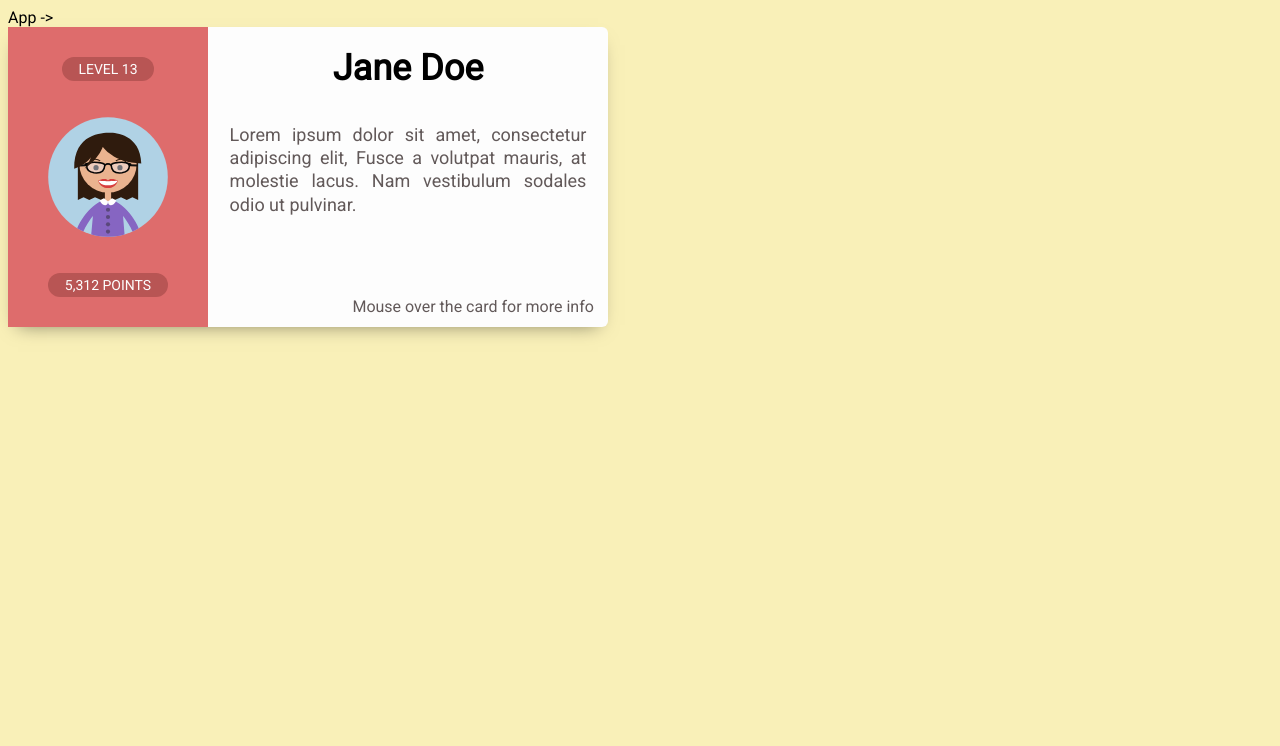
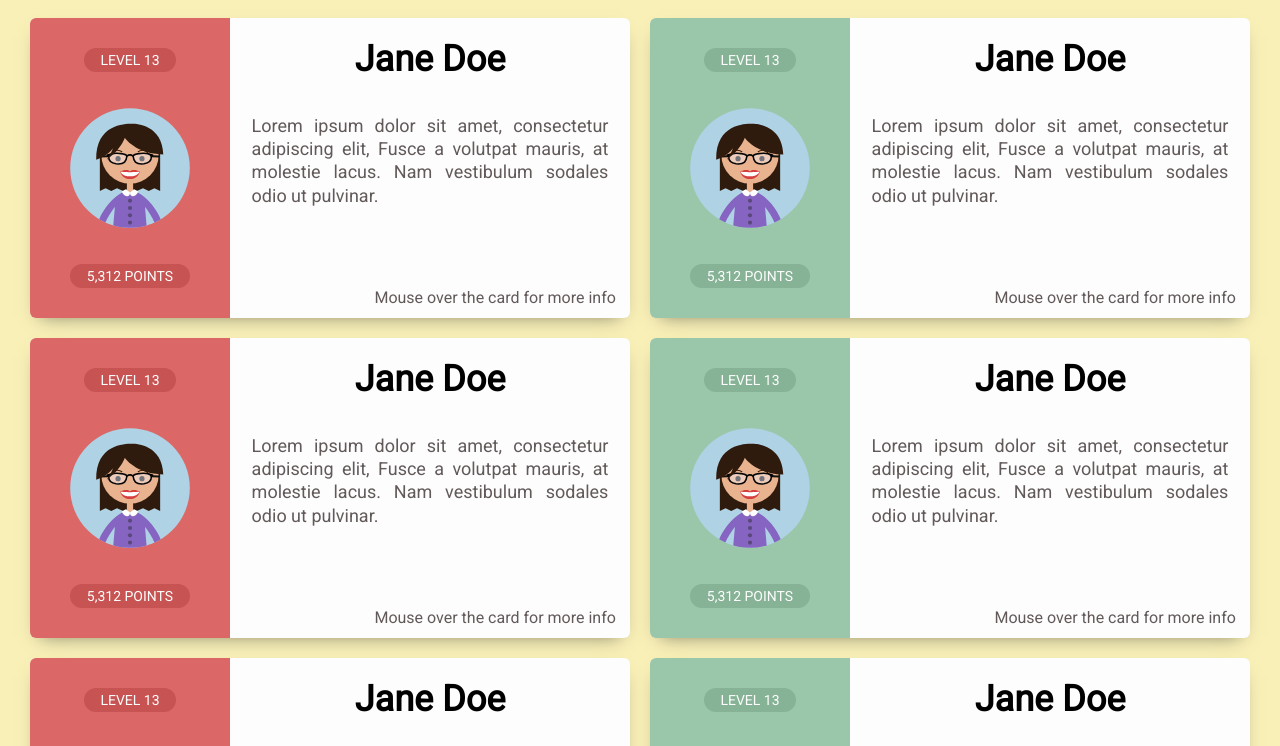
Before and after one commit to akash191095/cardify, a React (Create React App) app: page / in a window 1280 px wide. Shown: the top 746 px of the page. Built offline with nearby package versions, Linux system fonts and the light colour scheme.

Commit message:
added grid of cards

```diff
--- /dev/null
+++ b/src/actions/index.js
@@ -0,0 +1,6 @@
+export const addCard = (color, name, key) => {
+	return {
+		type: 'ADD_CARD',
+		payload: { color, name, key }
+	};
+};
--- /dev/null
+++ b/src/components/AddCards.js
@@ -0,0 +1,50 @@
+import React, { useState } from 'react';
+import { Link } from 'react-router-dom';
+import { connect } from 'react-redux';
+import { addCard } from '../actions';
+
+const AddCards = (props) => {
+	let [ color, setColor ] = useState('#4286f4');
+	const [ name, setName ] = useState('John Doe');
+
+	const onInputChange = (e) => {
+		if (e.target.name === 'color') {
+			setColor(e.target.value);
+		} else if (e.target.name === 'name') {
+			setName(e.target.value);
+		}
+	};
+
+	const onSubmit = (e) => {
+		e.preventDefault();
+		const key = Math.random();
+		props.dispatch(addCard(color, name, key));
+	};
+
+	return (
+		<div>
+			<form onSubmit={(e) => onSubmit(e)}>
+				<div>
+					Hex Color
+					<input name="color" type="text" value={color} onChange={(e) => onInputChange(e)} />
+				</div>
+				<div>
+					Name
+					<input name="name" type="text" value={name} onChange={(e) => onInputChange(e)} />
+				</div>
+				<button type="submit">Add a card!</button>
+			</form>
+      <div>
+        <Link to="/">Link to Cards</Link>
+      </div>
+		</div>
+	);
+};
+
+const mapStateToProps = (state) => {
+	return {
+		cards: state.card.cards
+	};
+};
+
+export default connect(mapStateToProps)(AddCards);
--- a/src/components/App.js
+++ b/src/components/App.js
@@ -1,12 +1,11 @@
 import React from 'react';
-import Card from './Card';
 import '../styles/App.css';
+import RenderCardsGrid from './RenderCardsGrid';
 
 function App() {
 	return (
 		<div>
-			App ->
-			<Card />
+			<RenderCardsGrid />
 		</div>
 	);
 }
--- a/src/components/Card.js
+++ b/src/components/Card.js
@@ -4,23 +4,24 @@ import '../styles/card.css';
 
 const Wrapper = styled.div`
 	font-size: 10px;
-	max-width: 60em;
+	width: 60em;
 	height: 30em;
 	box-shadow: 0px 8px 18px -10px rgba(0, 0, 0, 0.5);
 	background-color: #fdfdfd;
-	// background-color: black;
 	border-radius: 6px;
 	display: flex;
 	justify-content: flex-start;
 	align-items: center;
 	position: relative;
+	margin: 1em;
 `;
 
 const LeftContainer = styled.div`
 	width: 20em;
 	height: 30em;
-	background-color: #de6c6c;
-	// border-radius: 6px;
+	background-color: ${(props) => props.color};
+	border-top-left-radius: 6px;
+	border-bottom-left-radius: 6px;
 	z-index: 10;
 	overflow: hidden;
 	transition: .5s width;
@@ -51,7 +52,8 @@ const RightContainer = styled.div`
 
 const CylinderText = styled.p`
 	margin: 0;
-	background-color: #b85554;
+	// background-color: #b85554;
+	background-color: ${props => LightenDarkenColor(props.color, -20)};
 	border-radius: 30px;
 	display: flex;
 	justify-content: center;
@@ -105,7 +107,7 @@ const IconInfoContainer = styled.div`
 	align-self: flex-end;
 	margin-bottom: 1.5em;
 	position: relative;
-	top: 8em;
+	top: 3em;
 `;
 
 const IconInfo = styled.div`
@@ -141,19 +143,84 @@ const ProfileNameLight = styled.h2`
 	width: 100%;
 `;
 
+const ProfileDetailsContainer = styled.div`
+	display: flex;
+	justify-content: center;
+	align-items: center;
+	flex-direction: column;
+	position: relative;
+	top: -3em;
+	& div {
+		display: flex;
+		justify-content: space-between;
+		width: 35em;
+	}
+
+	& h3 {
+		color: #fdfdfd;
+		font-weight: 300;
+		opacity: .8;
+		font-size: 1.8em;
+		margin: 0;
+		margin-bottom: 0.3em;
+	}
+`;
+
 const Avatar = styled.img`width: 13em;`;
 
-const Card = () => {
+function LightenDarkenColor(col, amt) {
+	var usePound = false;
+
+	if (col[0] === '#') {
+		col = col.slice(1);
+		usePound = true;
+	}
+
+	var num = parseInt(col, 16);
+
+	var r = (num >> 16) + amt;
+
+	if (r > 255) r = 255;
+	else if (r < 0) r = 0;
+
+	var b = ((num >> 8) & 0x00ff) + amt;
+
+	if (b > 255) b = 255;
+	else if (b < 0) b = 0;
+
+	var g = (num & 0x0000ff) + amt;
+
+	if (g > 255) g = 255;
+	else if (g < 0) g = 0;
+
+	return (usePound ? '#' : '') + (g | (b << 8) | (r << 16)).toString(16);
+}
+
+const Card = (props) => {
 	return (
 		<Wrapper className="card-wrapper">
-			<LeftContainer className="card-expand">
+			<LeftContainer className="card-expand" color={props.color}>
 				<LeftDetailsContainer>
-					<CylinderText style={{ marginTop: '1em' }}>LEVEL 13</CylinderText>
+					<CylinderText color={props.color} style={{ marginTop: '1em' }}>
+						LEVEL 13
+					</CylinderText>
 					<Avatar src={require('../assets/woman.svg')} alt="avatar" />
-					<CylinderText style={{ marginBottom: '1em' }}>5,312 POINTS</CylinderText>
+					<CylinderText color={props.color} style={{ marginBottom: '1em' }}>
+						5,312 POINTS
+					</CylinderText>
 				</LeftDetailsContainer>
 				<RightDetailsContainer>
-					<ProfileNameLight>Jane Doe</ProfileNameLight>
+					<ProfileNameLight>{props.name}</ProfileNameLight>
+					<ProfileDetailsContainer>
+						<div>
+							<h3>Group Name</h3>
+							<h3>Joined January 2019</h3>
+						</div>
+						<div>
+							<h3>Position/Role</h3>
+							<h3>City, Country</h3>
+						</div>
+					</ProfileDetailsContainer>
 					<IconInfoContainer>
 						<IconInfo>
 							<h3>AWARDS</h3>
@@ -179,7 +246,7 @@ const Card = () => {
 				</RightDetailsContainer>
 			</LeftContainer>
 			<RightContainer>
-				<TextPrimary>Jane Doe</TextPrimary>
+				<TextPrimary>{props.name}</TextPrimary>
 				<TextPrimarySmall>
 					Lorem ipsum dolor sit amet, consectetur adipiscing elit, Fusce a volutpat mauris, at molestie lacus.
 					Nam vestibulum sodales odio ut pulvinar.
--- /dev/null
+++ b/src/components/RenderCardsGrid.js
@@ -0,0 +1,33 @@
+import React from 'react';
+import { connect } from 'react-redux';
+import styled from 'styled-components';
+import { Link } from 'react-router-dom';
+import Card from './Card';
+
+const CardGrid = styled.div`
+	display: flex;
+	justify-content: center;
+	align-items: center;
+	flex-wrap: wrap;
+`;
+
+const RenderCardsGrid = (props) => {
+	return (
+		<div>
+			<CardGrid>
+				{props.cards.map((card) => {
+					return <Card color={card.color} name={card.name} key={card.key} />;
+				})}
+			</CardGrid>
+			<div>
+				<Link to="/add">Link to Add Cards</Link>
+			</div>
+		</div>
+	);
+};
+
+const mapStateToProps = (state) => {
+	return { cards: state.card.cards };
+};
+
+export default connect(mapStateToProps)(RenderCardsGrid);
--- a/src/index.js
+++ b/src/index.js
@@ -4,14 +4,16 @@ import { BrowserRouter as Router, Route } from 'react-router-dom';
 import { Provider } from 'react-redux';
 import { createStore } from 'redux';
 import App from './components/App';
+import AddCards from './components/AddCards';
 import reducers from './reducers';
 
-let store = createStore(reducers);
+let store = createStore(reducers, window.__REDUX_DEVTOOLS_EXTENSION__ && window.__REDUX_DEVTOOLS_EXTENSION__());
 
 ReactDOM.render(
 	<Provider store={store}>
 		<Router>
 			<Route exact path="/" component={App} />
+			<Route path="/add" component={AddCards} />
 		</Router>
 	</Provider>,
 	document.getElementById('root')
--- a/src/reducers/card.js
+++ b/src/reducers/card.js
@@ -1,10 +1,28 @@
-const initialState = {};
+const initialState = {
+	cards: [
+		{ color: '#DB6767', name: 'Jane Doe', key: '0.5551' },
+		{ color: '#9AC6AA', name: 'Jane Doe', key: '0.5552' },
+		{ color: '#DB6767', name: 'Jane Doe', key: '0.5553' },
+		{ color: '#9AC6AA', name: 'Jane Doe', key: '0.5554' },
+		{ color: '#DB6767', name: 'Jane Doe', key: '0.5555' },
+		{ color: '#9AC6AA', name: 'Jane Doe', key: '0.5556' }
+	]
+};
 
 const card = (state = initialState, action) => {
-  switch (action.type) {
-    default:
-      return state;
-  }
+	switch (action.type) {
+		case 'ADD_CARD':
+			return {
+				...state,
+				cards: [
+					...state.cards,
+					{ color: action.payload.color, name: action.payload.name, key: action.payload.key }
+				]
+			};
+		// return [ ...state.cards, { color: action.color, name: action.name, key: action.key } ];
+		default:
+			return state;
+	}
 };
 
 export default card;
--- a/src/styles/card.css
+++ b/src/styles/card.css
@@ -1,4 +1,5 @@
 /* Make the card panel expand whenever hovered anywhere on the card */
 .card-wrapper:hover .card-expand {
   width: 60em;
+	border-radius: 6px;
 }
```
